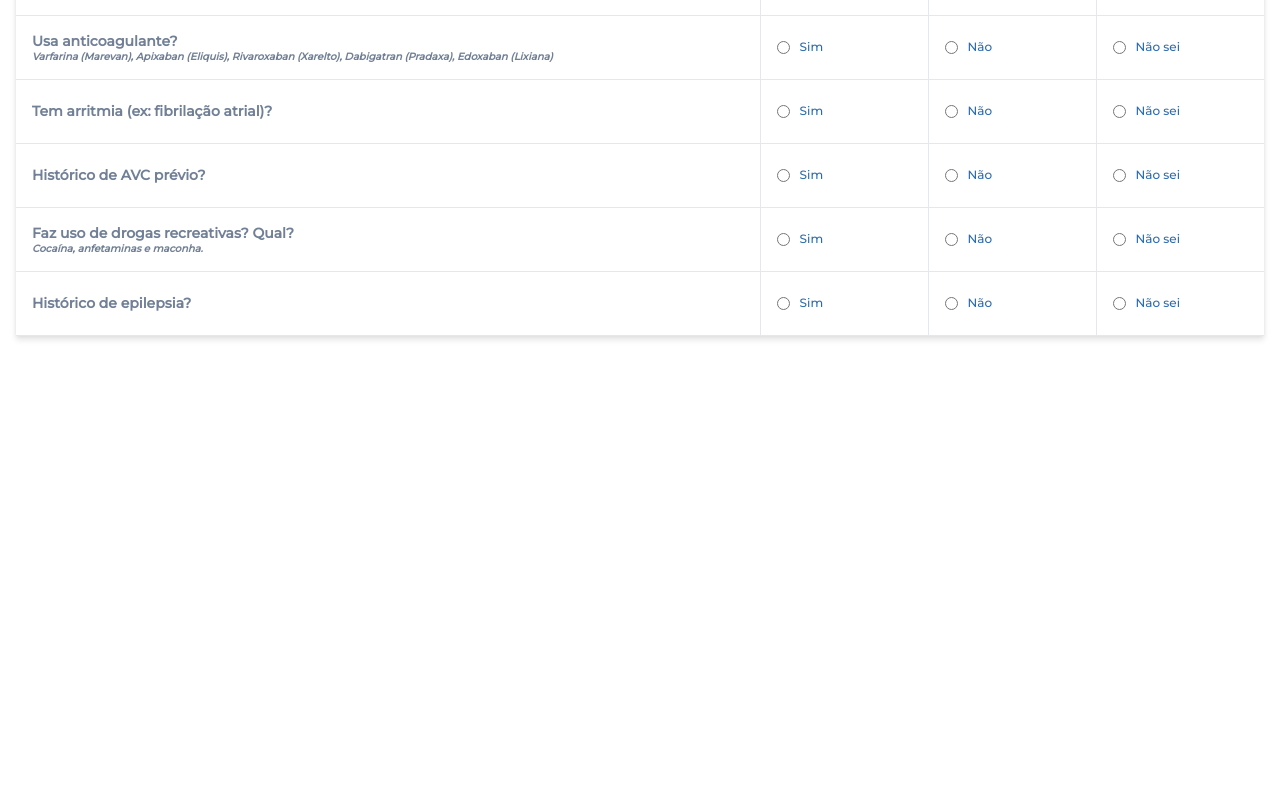
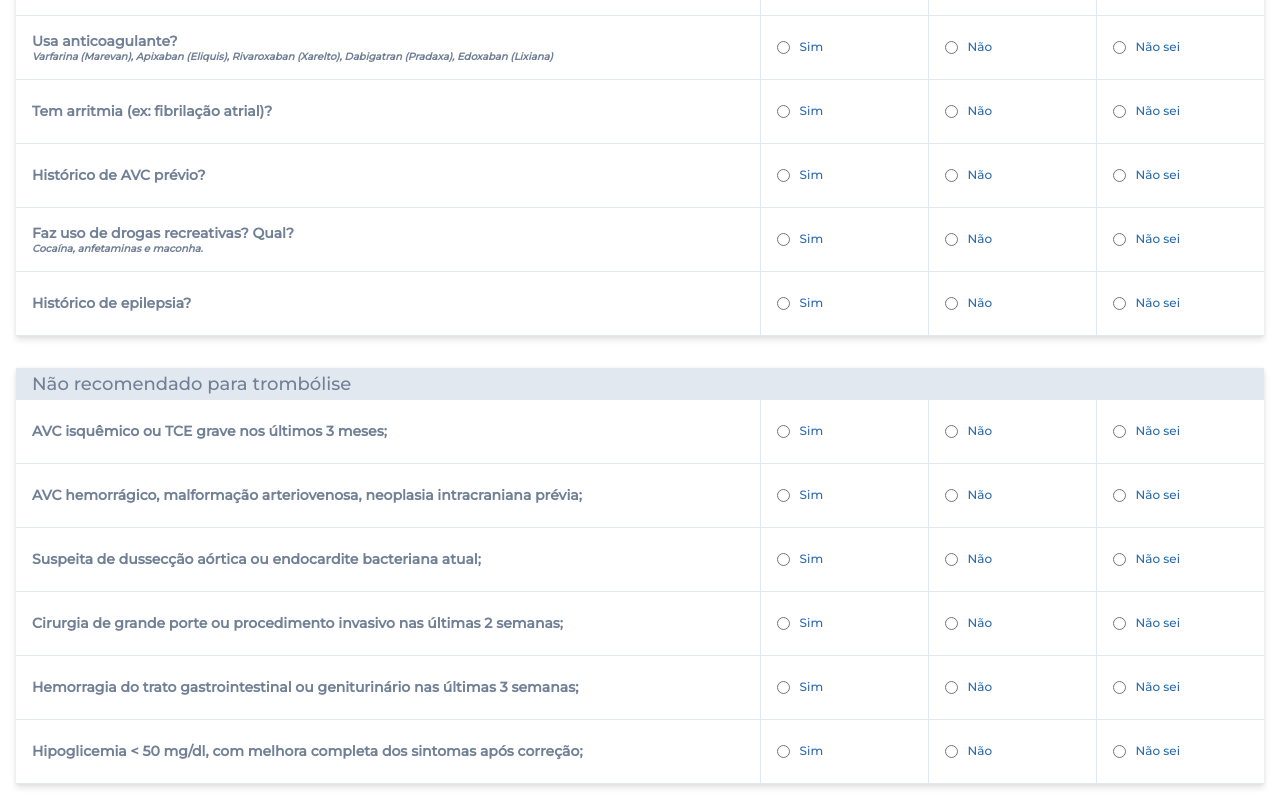
Before and after one commit to Pecorario/desafio-digitalsys, a React (Create React App) app: page / in a window 1280 px wide. Shown: the part 937-1737 px from the top of the page. Before the commit the page ends 1289 px from the top, so only its background shows below. Built offline with nearby package versions, Linux system fonts and the light colour scheme; the HTML template or start-up script is replaced by a standard one.

Commit message:
section trombolise

```diff
--- a/src/pages/NewOccurrence/index.js
+++ b/src/pages/NewOccurrence/index.js
@@ -133,43 +133,81 @@ export default function NewOccurrence() {
 
             <RadioInput
               title="É Hipertenso (a)?"
-              name="question1"
+              name="comorbidity1"
             />
 
             <RadioInput
               title="É Diabético (a)?"
-              name="question2"
+              name="comorbidity2"
             />
 
             <RadioInput
               title="Usa anticoagulante?"
-              name="question3"
+              name="comorbidity3"
             >
               <p>Varfarina (Marevan), Apixaban (Eliquis), Rivaroxaban (Xarelto), Dabigatran (Pradaxa), Edoxaban (Lixiana)</p>
             </RadioInput>
 
             <RadioInput
               title="Tem arritmia (ex: fibrilação atrial)?"
-              name="question4"
+              name="comorbidity4"
             />
 
             <RadioInput
               title="Histórico de AVC prévio?"
-              name="question5"
+              name="comorbidity5"
             />
 
             <RadioInput
               title="Faz uso de drogas recreativas? Qual?"
-              name="question6"
+              name="comorbidity6"
             >
               <p>Cocaína, anfetaminas e maconha.</p>
             </RadioInput>
 
             <RadioInput
               title="Histórico de epilepsia?"
-              name="question7"
+              name="comorbidity7"
             />
 
+          </fieldset>
+        </form>
+
+        {/* <form className="avc-box"></form> */}
+
+        <form className="trombolise-box">
+          <fieldset>
+            <legend>Não recomendado para trombólise</legend>
+
+            <RadioInput
+              title="AVC isquêmico ou TCE grave nos últimos 3 meses;"
+              name="trombolise1"
+            />
+
+            <RadioInput
+              title="AVC hemorrágico, malformação arteriovenosa, neoplasia intracraniana prévia;"
+              name="trombolise2"
+            />
+
+            <RadioInput
+              title="Suspeita de dussecção aórtica ou endocardite bacteriana atual;"
+              name="trombolise3"
+            />
+
+            <RadioInput
+              title="Cirurgia de grande porte ou procedimento invasivo nas últimas 2 semanas;"
+              name="trombolise4"
+            />
+
+            <RadioInput
+              title="Hemorragia do trato gastrointestinal ou geniturinário nas últimas 3 semanas;"
+              name="trombolise5"
+            />
+
+            <RadioInput
+              title="Hipoglicemia < 50 mg/dl, com melhora completa dos sintomas após correção;"
+              name="trombolise6"
+            />
           </fieldset>
         </form>
       </main>
```
